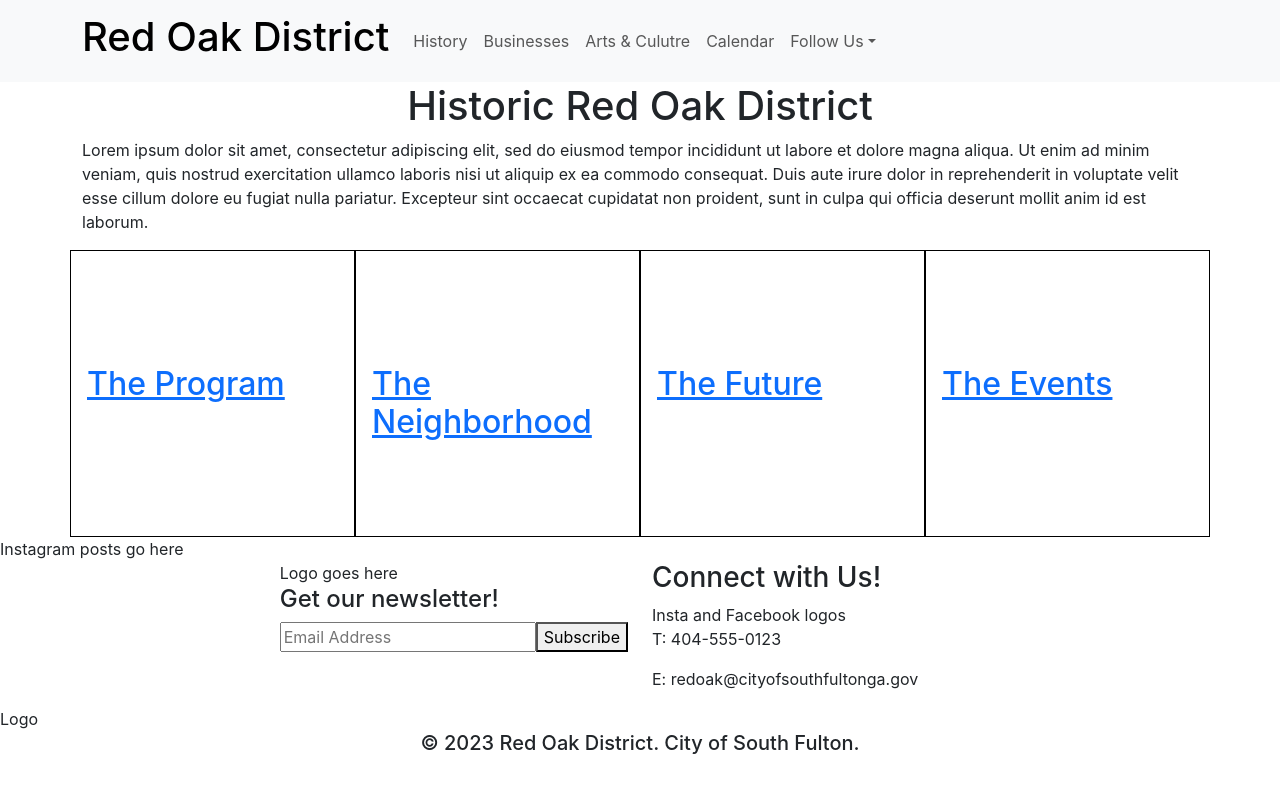
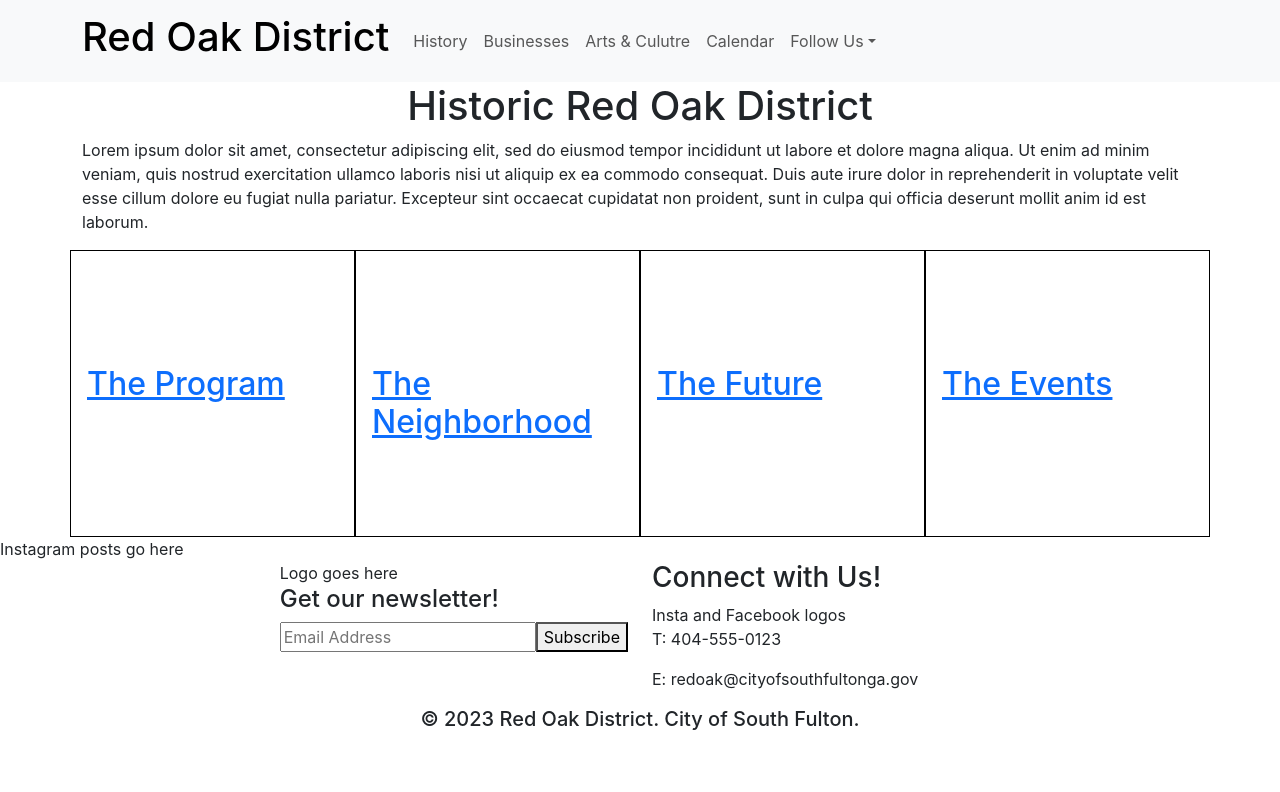
Before and after one commit to roblingjohn/red-oak-district, a React (Create React App) app: page / in a window 1280 px wide. Shown: the top 792 px of the page. Built offline with nearby package versions, Linux system fonts and the light colour scheme.

Commit message:
Removes random logo text.

```diff
--- a/src/components/Newsletter.jsx
+++ b/src/components/Newsletter.jsx
@@ -24,7 +24,6 @@ const Newsletter = () => {
           </div>
         </Col>
       </Row>
-      Logo
     </div>
   );
 };
```
